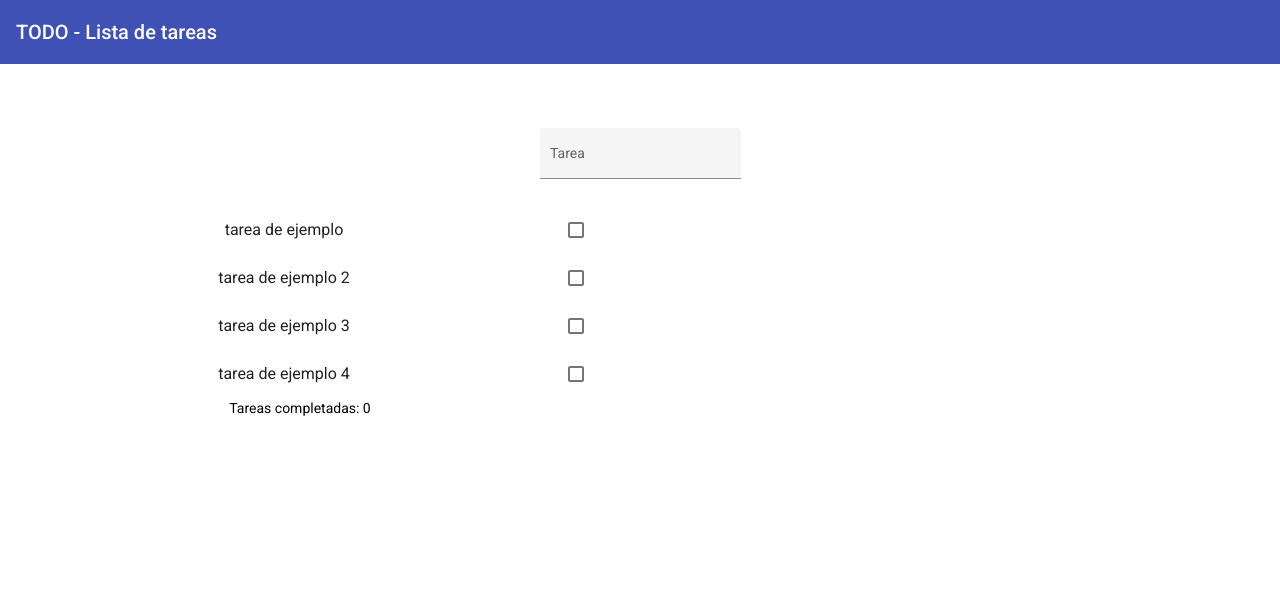
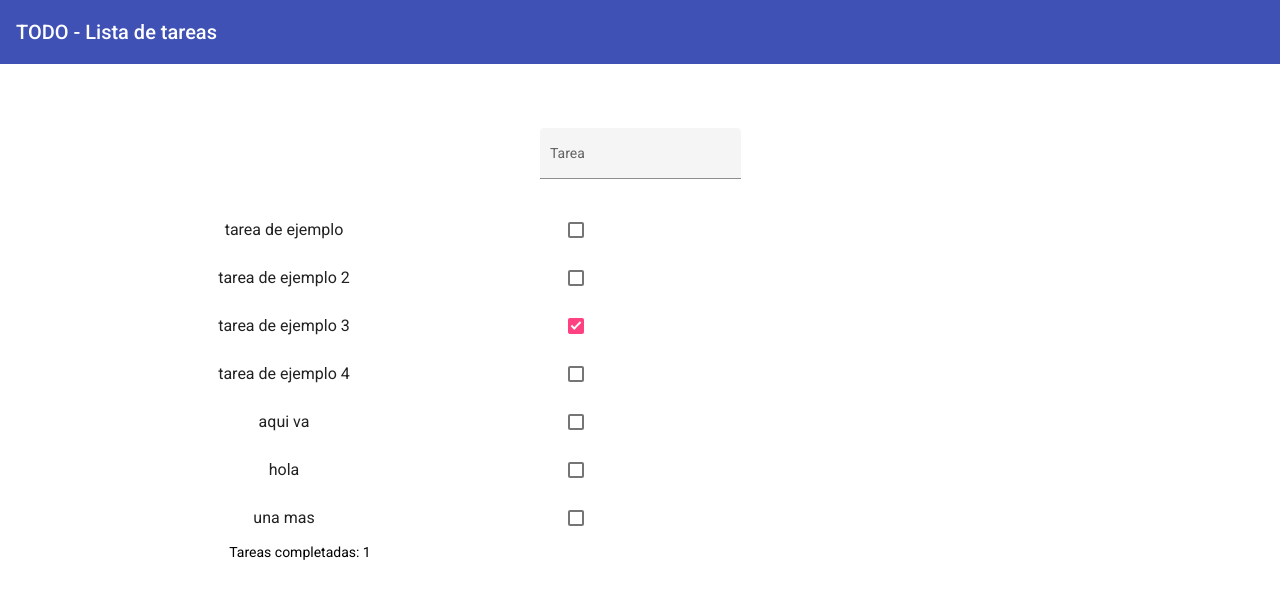
Before and after one commit to ricardo-arana/todo-material, an Angular app: page /lista in a window 1280 px wide. Shown: the top 598 px of the page. Built offline with nearby package versions, Linux system fonts and the light colour scheme; data requests are answered from the project's data file.

Commit message:
agregar tareas

```diff
--- a/db.json
+++ b/db.json
@@ -1,8 +1,39 @@
 {
-    "tareas": [
-        { "id": 1, "descripcion": "tarea de ejemplo", "hecho": false},
-        { "id": 3, "descripcion": "tarea de ejemplo 2", "hecho": false},
-        { "id": 6, "descripcion": "tarea de ejemplo 3", "hecho": false},
-        { "id": 8, "descripcion": "tarea de ejemplo 4", "hecho": false}
-    ]
+  "tareas": [
+    {
+      "id": 1,
+      "descripcion": "tarea de ejemplo",
+      "hecho": false
+    },
+    {
+      "id": 3,
+      "descripcion": "tarea de ejemplo 2",
+      "hecho": false
+    },
+    {
+      "id": 6,
+      "descripcion": "tarea de ejemplo 3",
+      "hecho": true
+    },
+    {
+      "id": 8,
+      "descripcion": "tarea de ejemplo 4",
+      "hecho": false
+    },
+    {
+      "id": 6548278335,
+      "descripcion": "aqui va",
+      "hecho": false
+    },
+    {
+      "id": 875841333,
+      "descripcion": "hola",
+      "hecho": false
+    },
+    {
+      "id": 7772025629,
+      "descripcion": "una mas",
+      "hecho": false
+    }
+  ]
 }
--- a/src/app/todo/components/add/add.component.ts
+++ b/src/app/todo/components/add/add.component.ts
@@ -20,8 +20,17 @@ export class AddComponent implements OnInit {
       descripcion,
       hecho: false
     }
-    this.todoservice.agregarTarea(tarea);
-    this.update.emit();
+    this.todoservice.agregarTarea(tarea)
+    .subscribe( (res) => {
+      alert(' Se agrego la tarea con el ID ' + res.id);
+      this.update.emit();
+    } ,
+    err => {
+      alert('ocurrio un error al interntar agregar la tarea')
+    }
+
+    );
+
   }
 
 }
--- a/src/app/todo/components/lista/lista.component.html
+++ b/src/app/todo/components/lista/lista.component.html
@@ -1,9 +1,12 @@
 <div class="lista">
-  <mat-selection-list #items (selectionChange)="seleciona($event.option.value)">
-    <mat-list-option *ngFor="let tarea of tareas" [value]="tarea.id" [selected]="tarea.hecho">
+  <div *ngIf="tareasTerminadas === 0">
+    No hay tareas
+  </div>
+  <mat-selection-list #items>
+    <mat-list-option *ngFor="let tarea of tareas" [value]="tarea.id" (click)="seleccionar(tarea)" [selected]="tarea.hecho">
       {{ tarea.descripcion }}
     </mat-list-option>
   </mat-selection-list>
 
-  <p>Tareas completadas: {{ items.selectedOptions.selected.length }}</p>
+  <p>Tareas completadas: {{ tareasTerminadas}}</p>
 </div>
--- a/src/app/todo/components/lista/lista.component.ts
+++ b/src/app/todo/components/lista/lista.component.ts
@@ -1,4 +1,4 @@
-import { Component, Input, OnInit } from '@angular/core';
+import { Component, DoCheck, Input, OnInit } from '@angular/core';
 import { Tarea } from 'src/app/shared/models/tarea.model';
 
 @Component({
@@ -6,13 +6,29 @@ import { Tarea } from 'src/app/shared/models/tarea.model';
   templateUrl: './lista.component.html',
   styleUrls: ['./lista.component.css']
 })
-export class ListaComponent implements OnInit {
+export class ListaComponent implements OnInit, DoCheck {
   @Input() tareas: Tarea[] = [];
+  tareasTerminadas = 0;
   constructor() { }
+
+
 
   ngOnInit(): void {
   }
-  seleciona(algo: any) {
-    console.log(algo)
+
+  ngDoCheck(): void {
+    this.tareasTerminadas = this.tareas === null ? 0 :  this.tareas?.filter( t => t.hecho).length;
+  }
+
+
+
+  seleccionar(tarea: Tarea) {
+    this.tareas.forEach( t => {
+      if( t.id === tarea.id) {
+        t.hecho = !t.hecho
+      }
+    });
+
+    console.log(this.tareas);
   }
 }
--- a/src/app/todo/pages/lista-page/lista-page.component.html
+++ b/src/app/todo/pages/lista-page/lista-page.component.html
@@ -3,5 +3,5 @@
 </div>
 
 <div>
-    <app-lista [tareas]="tareas | async"></app-lista>
+    <app-lista [tareas]="tareas"></app-lista>
 </div>
--- a/src/app/todo/pages/lista-page/lista-page.component.ts
+++ b/src/app/todo/pages/lista-page/lista-page.component.ts
@@ -9,7 +9,8 @@ import { TodoService } from '../../services/todo.service';
   styleUrls: ['./lista-page.component.css']
 })
 export class ListaPageComponent implements OnInit {
-  tareas = new Observable<Tarea[]>();
+  tareas$ = new Observable<Tarea[]>();
+  tareas: Tarea[] = [];
   constructor(private todoService: TodoService) {
     this.obtenerTareas();
    }
@@ -18,7 +19,10 @@ export class ListaPageComponent implements OnInit {
   }
 
   obtenerTareas() {
-    this.tareas = this.todoService.obtenerTarea()
+    this.tareas$ = this.todoService.obtenerTarea()
+    this.tareas$.subscribe( tareas => this.tareas = tareas,
+      err => alert('no se pudieron obtener las tareas')
+      );
   }
 
 }
--- a/src/app/todo/services/todo.service.ts
+++ b/src/app/todo/services/todo.service.ts
@@ -11,14 +11,14 @@ export class TodoService {
   }
 
   agregarTarea(tarea: Tarea) {
-    this.tareas.push(tarea);
-    console.log(this.tareas);
+    const url = environment.apiUrl + environment.endpoints.tareas;
+    return this.http.post<Tarea>(url, tarea);
   }
 
   obtenerTarea() {
 
     const url = environment.apiUrl + environment.endpoints.tareas;
-    return this.http.get<Tarea[]>(url);;
+    return this.http.get<Tarea[]>(url);
   }
 
   generarId() {
--- a/tsconfig.json
+++ b/tsconfig.json
@@ -12,6 +12,7 @@
     "importHelpers": true,
     "target": "es2015",
     "module": "es2020",
+    "strict": true,
     "lib": [
       "es2018",
       "dom"
```
